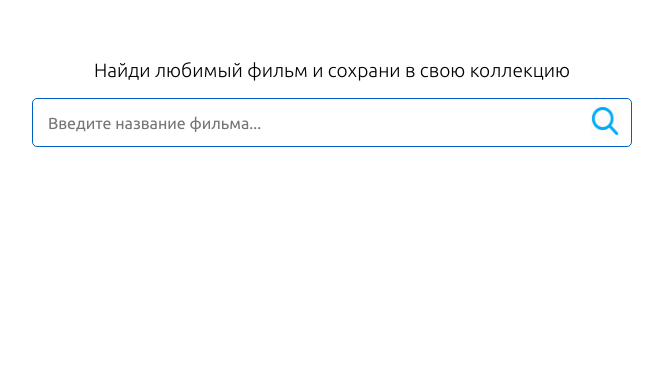
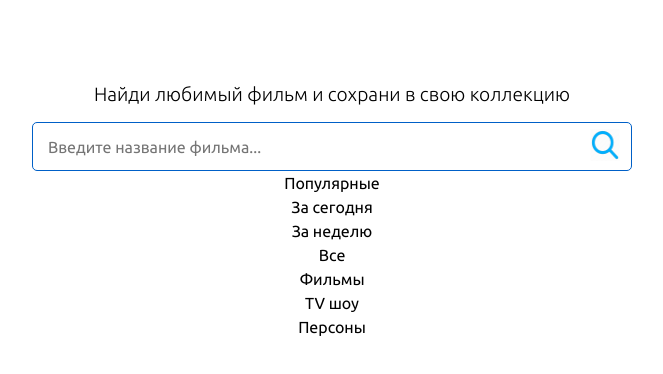
Before and after one commit to SergeyLitvin/kinopoisk, a website: page src/index.html in a window 1280 px wide. Shown: the part 90-464 px from the top of the page, without its empty margins (308-971 px from the left). Drawn offline with Linux system fonts and the light colour scheme; files that its build step writes are made by us from their sources.

Commit message:
Add npm package. html structure for trandings

```diff
--- a/package.json
+++ b/package.json
@@ -51,6 +51,5 @@
     "gulp-uglify": "^3.0.2",
     "plumber": "^0.4.8",
     "readable-stream": "^3.4.0"
-
   }
 }
--- a/src/index.html
+++ b/src/index.html
@@ -17,7 +17,7 @@
                     Movie collection</a>
             </nav>
         </div>
-        <div class="container">
+        <a class="container">
             <div class="search-block">
                 <h3>Найди любимый фильм и сохрани в свою коллекцию</h3>
                 <form action="" id="search-form" class="search-form">
@@ -27,6 +27,19 @@
                     </button>
                 </form>
             </div>
+            <article class="trendings">
+                <h3>Популярные</h3>
+                <ul class="period">
+                    <li>За сегодня</li>
+                    <li>За неделю</li>
+                </ul>
+                <ul class="media-type">
+                    <li>Все</li>
+                    <li>Фильмы</li>
+                    <li>TV шоу</li>
+                    <li>Персоны</li>
+                </ul>
+            </article>
         </div>
     </header>
     <main>
```
Also changed, not shown: build/index.html, 1 other file.
